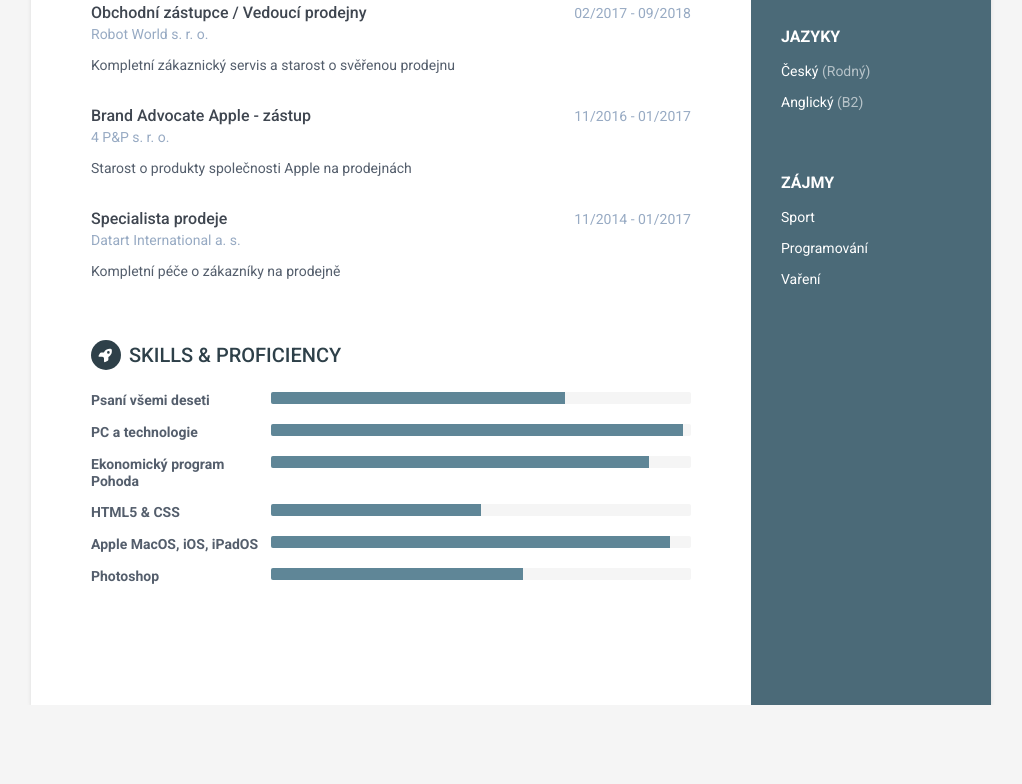
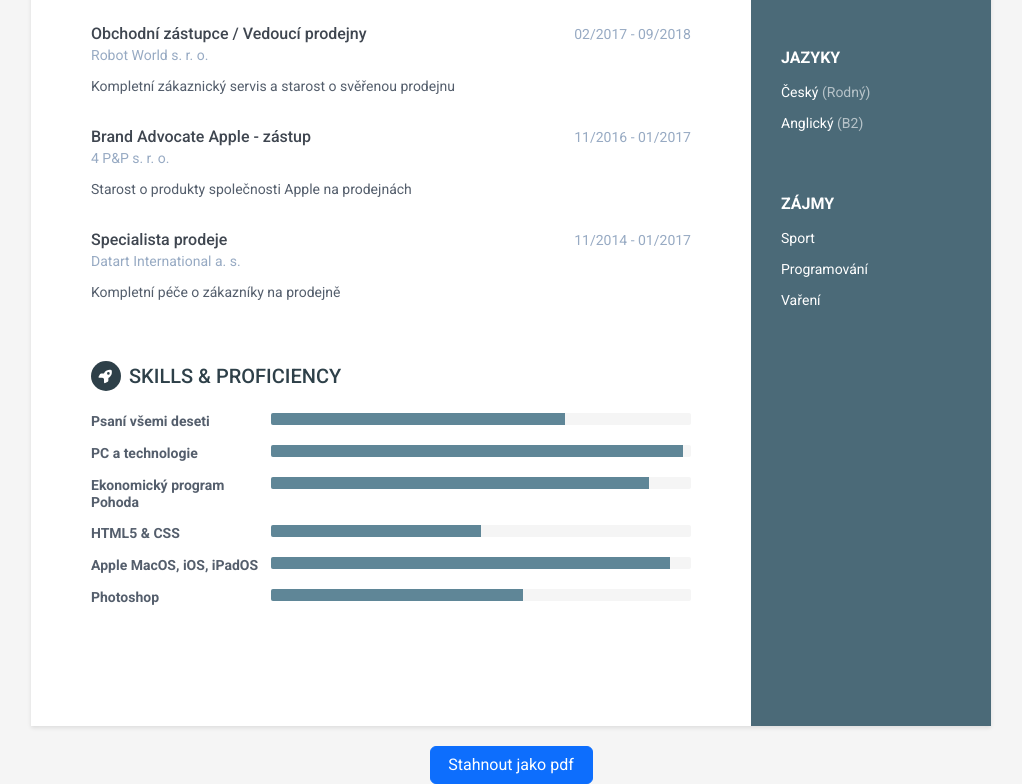
Before and after one commit to jcuce/PersonalWeb, a plain HTML site: page CV.html in a window 1280 px wide. Shown: the part 778-1562 px from the top of the page, without its empty margins (129-1151 px from the left). Before the commit the page ends 1483 px from the top, so only its background shows below. Drawn offline with Linux system fonts and the light colour scheme.

Commit message:
Add files via upload

```diff
--- a/CV.html
+++ b/CV.html
@@ -239,5 +239,11 @@
         </div><!--//main-body-->
     </div>
 
+    <div id="download" class="container">
+    <div class="d-grid gap-2 col-6 mx-auto">
+  <button id="pdfdownload" class="btn btn-primary" type="button"><a href="./assets/CV_Jan_Cuce_2024.pdf" download="Jan_Cuce_CV">Stahnout jako pdf</a></button>
+    </div>
+</div>
+
 </body>
 </html>
--- a/style.css
+++ b/style.css
@@ -13,3 +13,19 @@
     border: 3px solid white;
     border-radius: 50%;
 }
+
+a{
+    text-decoration: none;
+    color: white;
+
+}
+
+#download{
+    position: relative;
+    top: 20px;
+    width: 350px;
+}
+
+nav{
+    font-size: 30px;
+}
```
